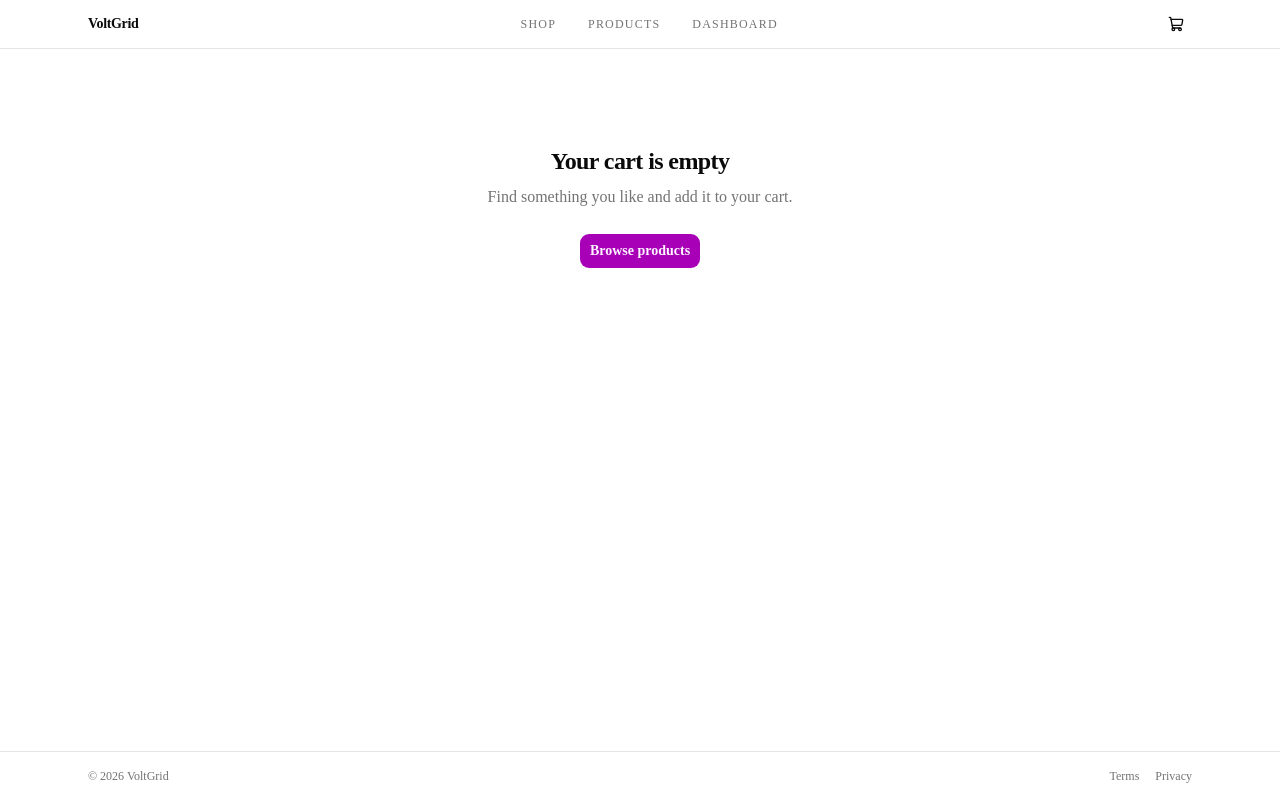
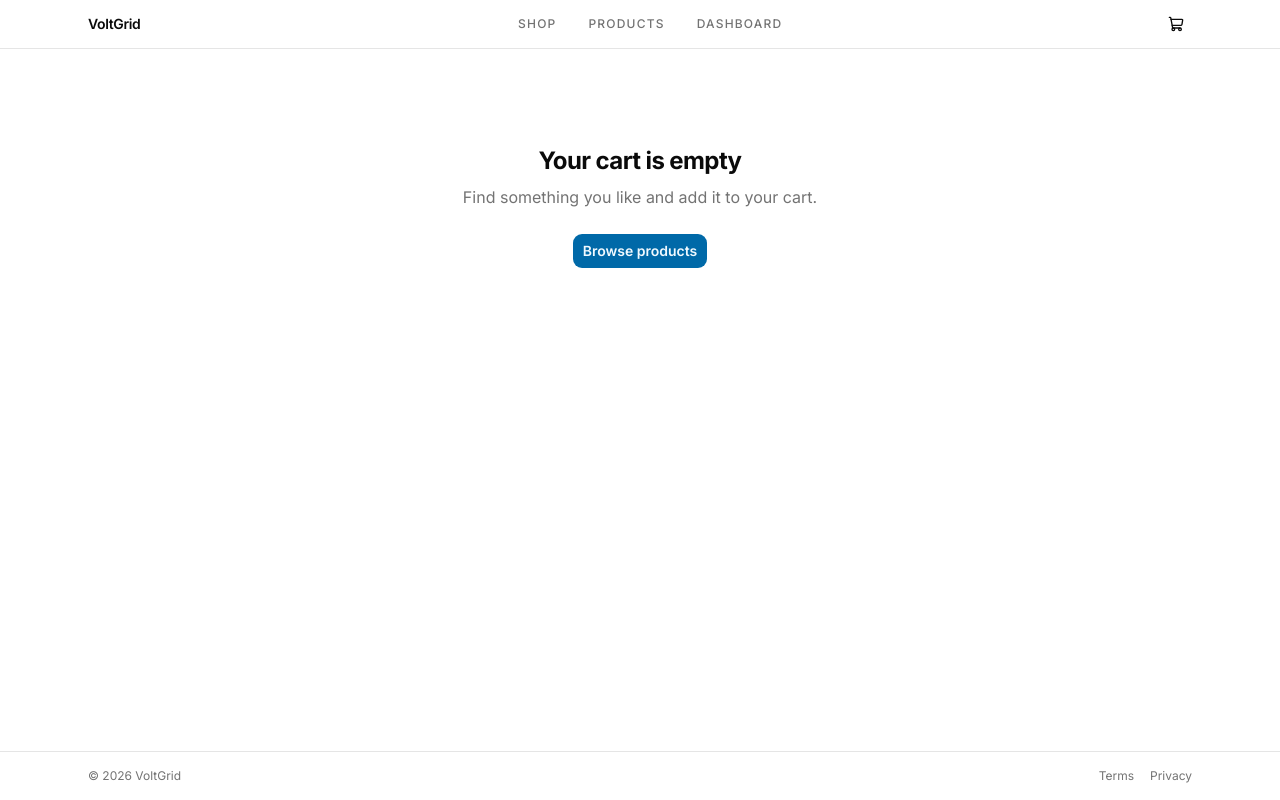
Before and after one commit to LoganX64/E-Commerce-Microservices-Backend, a Next.js app in the folder apps/web/: page /cart in a window 1280 px wide. Built offline with nearby package versions, Linux system fonts and the light colour scheme.

Commit message:
style: update theme colors to blue palette and add Inter font

```diff
--- a/apps/web/src/app/globals.css
+++ b/apps/web/src/app/globals.css
@@ -59,8 +59,8 @@
   --card-foreground: oklch(0.145 0 0);
   --popover: oklch(1 0 0);
   --popover-foreground: oklch(0.145 0 0);
-  --primary: oklch(0.518 0.253 323.949);
-  --primary-foreground: oklch(0.977 0.017 320.058);
+  --primary: oklch(0.5 0.134 242.749);
+  --primary-foreground: oklch(0.977 0.013 236.62);
   --secondary: oklch(0.967 0.001 286.375);
   --secondary-foreground: oklch(0.21 0.006 285.885);
   --muted: oklch(0.97 0 0);
@@ -79,20 +79,20 @@
   --radius: 0.625rem;
   --sidebar: oklch(0.985 0 0);
   --sidebar-foreground: oklch(0.145 0 0);
-  --sidebar-primary: oklch(0.591 0.293 322.896);
-  --sidebar-primary-foreground: oklch(0.977 0.017 320.058);
+  --sidebar-primary: oklch(0.588 0.158 241.966);
+  --sidebar-primary-foreground: oklch(0.977 0.013 236.62);
   --sidebar-accent: oklch(0.97 0 0);
   --sidebar-accent-foreground: oklch(0.205 0 0);
   --sidebar-border: oklch(0.922 0 0);
   --sidebar-ring: oklch(0.708 0 0);
-  --background: oklch(1 0 0);
-  --foreground: oklch(0.145 0 0);
   --overlay: oklch(0 0 0 / 10%);
   --shadow-color: oklch(0 0 0 / 50%);
   --glow-color: oklch(0.78 0.14 320);
   --marquee-card-start: oklch(0.975 0 0);
   --marquee-card-end: oklch(0.96 0 0);
   --mask-color: oklch(1 0 0);
+  --background: oklch(1 0 0);
+  --foreground: oklch(0.145 0 0);
 }
 
 .dark {
@@ -102,8 +102,8 @@
   --card-foreground: oklch(0.985 0 0);
   --popover: oklch(0.205 0 0);
   --popover-foreground: oklch(0.985 0 0);
-  --primary: oklch(0.452 0.211 324.591);
-  --primary-foreground: oklch(0.977 0.017 320.058);
+  --primary: oklch(0.443 0.11 240.79);
+  --primary-foreground: oklch(0.977 0.013 236.62);
   --secondary: oklch(0.274 0.006 286.033);
   --secondary-foreground: oklch(0.985 0 0);
   --muted: oklch(0.269 0 0);
@@ -121,8 +121,8 @@
   --chart-5: oklch(0.269 0 0);
   --sidebar: oklch(0.205 0 0);
   --sidebar-foreground: oklch(0.985 0 0);
-  --sidebar-primary: oklch(0.667 0.295 322.15);
-  --sidebar-primary-foreground: oklch(0.977 0.017 320.058);
+  --sidebar-primary: oklch(0.685 0.169 237.323);
+  --sidebar-primary-foreground: oklch(0.293 0.066 243.157);
   --sidebar-accent: oklch(0.269 0 0);
   --sidebar-accent-foreground: oklch(0.985 0 0);
   --sidebar-border: oklch(1 0 0 / 10%);
--- a/apps/web/src/app/layout.tsx
+++ b/apps/web/src/app/layout.tsx
@@ -4,6 +4,9 @@ import { GeistMono } from "geist/font/mono";
 import { Providers } from "./providers";
 import "./globals.css";
 import { cn } from "@/lib/utils";
+import { Inter } from "next/font/google";
+
+const inter = Inter({subsets:['latin'],variable:'--font-sans'});
 
 export const metadata: Metadata = {
   title: "VoltGrid - Electronics Goods Store",
@@ -14,7 +17,7 @@ export default function RootLayout({ children }: LayoutProps<"/">) {
   return (
     <html
       lang="en"
-      className={cn("h-full", "antialiased", GeistSans.variable, GeistMono.variable, "font-sans")}
+      className={cn("h-full", "antialiased", GeistSans.variable, GeistMono.variable, "font-sans", inter.variable)}
       suppressHydrationWarning
     >
       <body className="min-h-full flex flex-col">
```
